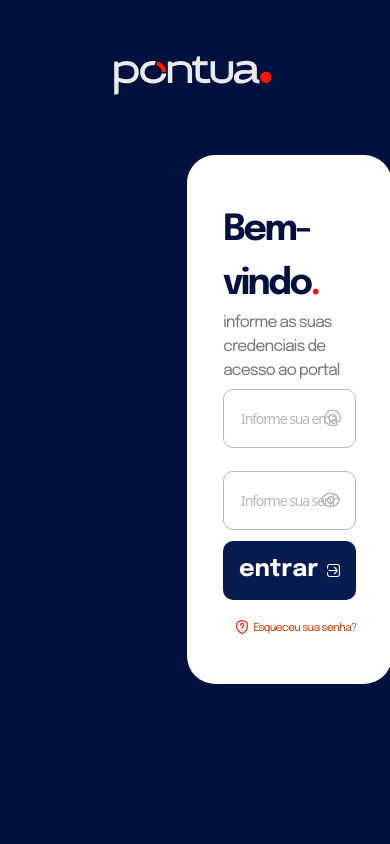
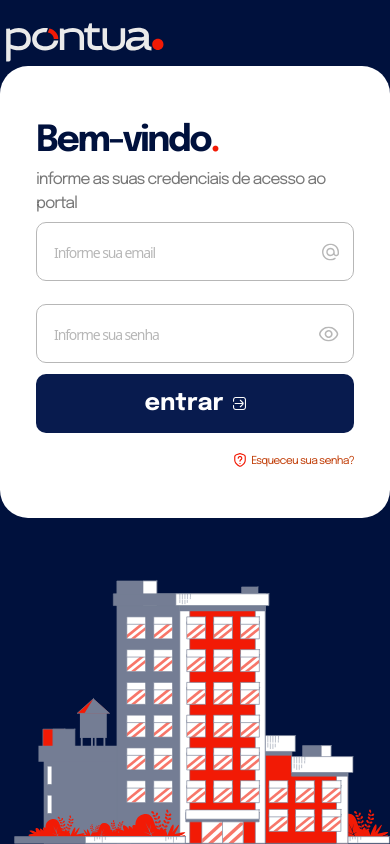
Before and after one commit to renexe/pontua-test, a Next.js app: page / in a window 390 px wide. Built offline with nearby package versions, Linux system fonts and the light colour scheme.

Commit message:
<feat> Adjusting the responsiveness

```diff
--- a/src/app/page.tsx
+++ b/src/app/page.tsx
@@ -8,26 +8,23 @@ import ShieldIcon from "@/components/ui/atoms/icons/shield-icon";
 export default function Home() {
 
   return (
-    <main className="flex min-h-screen flex-col justify-between p-2 bg-blue-800 pt-[49px] pb-[160px] px-[108px]">
-
+    <main className="min-h-screen bg-blue-800">
+      <div className="md:container md:mx-auto flex flex-col justify-between pt-4 md:pt-12">
         <Image
           src="/assets/images/logo_pontua_white.svg"
-        alt="bro"
+          alt="logo"
           width={169}
           height={50}
         />
 
-      <div className="flex justify-between items-end">
-        <div className="w-[614px] h-[467px] ml-[79px] relative">
+        <div className="flex justify-between items-end md:mt-16">
           <Image
             src="/assets/images/bro.svg"
-            alt="bro"
-            fill
-            priority
-            sizes="100vw"
-            className=""
+            alt="imagem urbana"
+            width={614}
+            height={467}
+            className="absolute bottom-0 left-0 sm:relative z-10"
           />
-        </div>
           <Modal>
             <ModalTitle>
               Bem-vindo<span className="text-orange-500">.</span>
@@ -47,6 +44,7 @@ export default function Home() {
             </ModalFooter>
           </Modal>
         </div>
+      </div>
     </main>
   );
 }
--- a/src/components/ui/organisms/modal.tsx
+++ b/src/components/ui/organisms/modal.tsx
@@ -6,7 +6,7 @@ export interface ModalProps {
 
 const Modal = ({ children }: ModalProps) => {
   return (
-    <div className="bg-white w-[380px] rounded flex flex-col px-9 py-12">
+    <div className="bg-white w-full md:w-[23rem] rounded flex flex-col px-9 py-12 z-20">
       {children}
     </div>
   )
--- a/tailwind.config.ts
+++ b/tailwind.config.ts
@@ -14,9 +14,12 @@ const config = {
   theme: {
     container: {
       center: true,
-      padding: "2rem",
-      screens: {
-        "2xl": "1400px",
+      padding: {
+        DEFAULT: "1rem",
+        sm: "2rem",
+        lg: "4rem",
+        xl: "5rem",
+        "2xl": "6rem",
       },
     },
     extend: {
```
Lines whose indentation alone changed are shown as unchanged.
